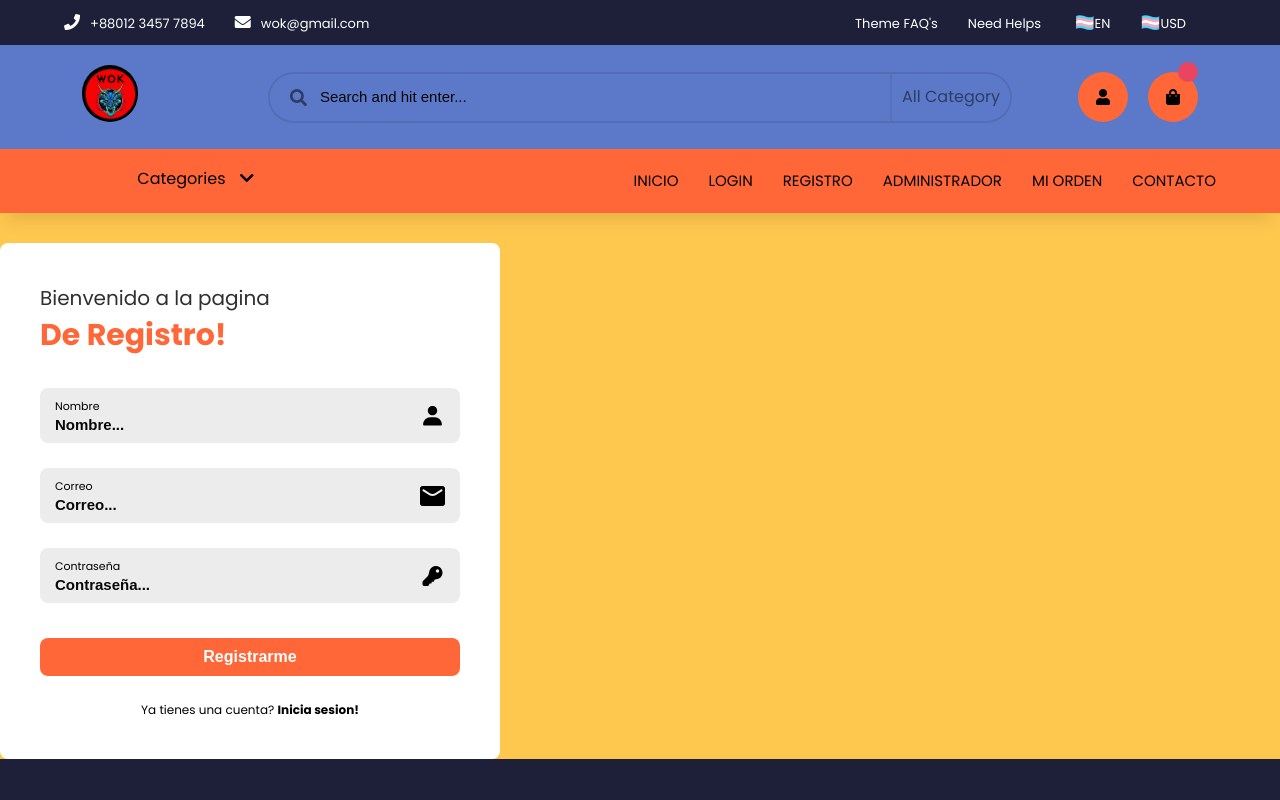
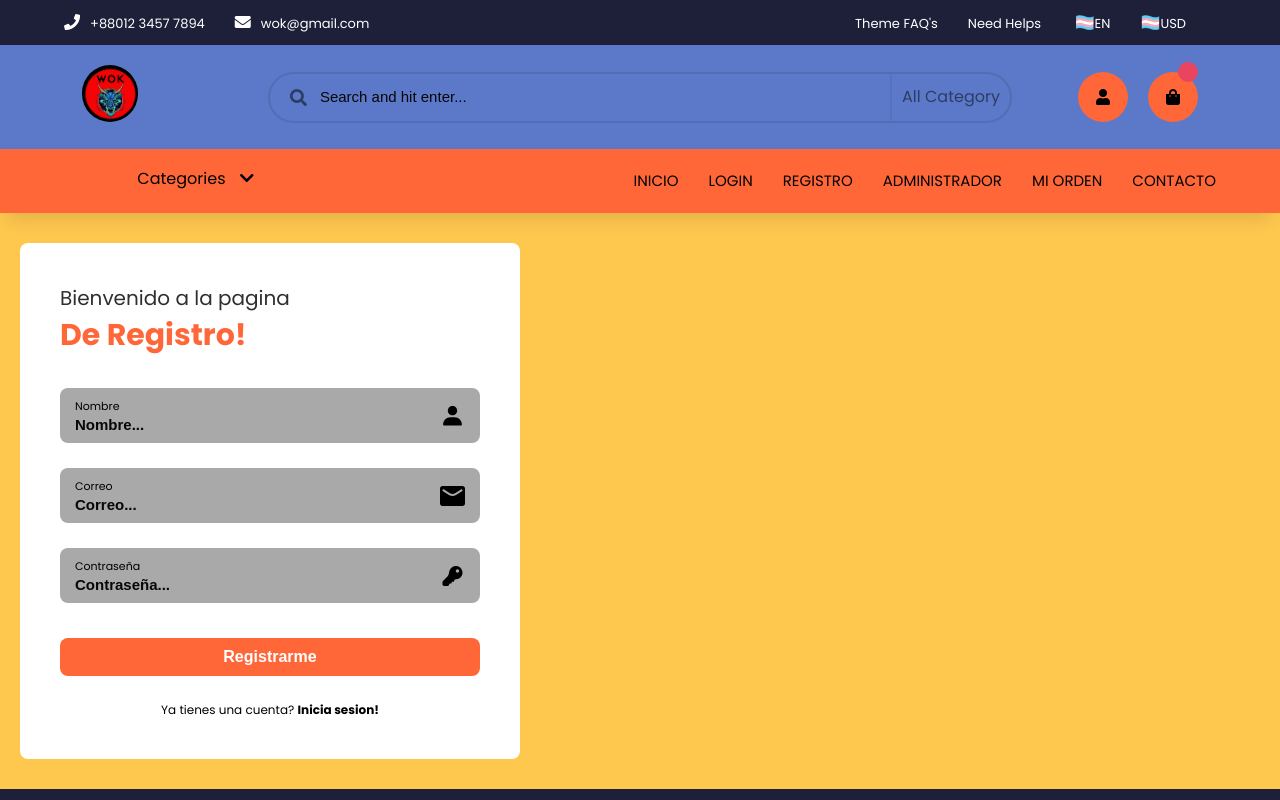
Before and after one commit to gerodimarco/THAICLUB, a React (Create React App) app: page /reg in a window 1280 px wide. Shown: the top 800 px of the page. Built offline with nearby package versions, Linux system fonts and the light colour scheme.

Commit message:
arreglando estilos

```diff
--- a/src/App.js
+++ b/src/App.js
@@ -1,7 +1,7 @@
 
 import { useState } from 'react';
 import './App.css';
-import { BrowserRouter as Router, Switch, Route  } from "react-router-dom";
+import { BrowserRouter as Router, Switch, Route } from "react-router-dom";
 
 import Header from './common/header/Header';
 import Pages from './pages/Pages';
@@ -89,6 +89,9 @@ function App() {
               addToCart = {addToCart} shopItems = {shopItems}/>
             </Route>
 
+
+
+
             <Route path="/cart" exact>
               <Cart CartItem ={CartItem} addToCart = {addToCart} decreaseQty = {decreaseQty}/>
             </Route>
--- a/src/components/login/styles.module.scss
+++ b/src/components/login/styles.module.scss
@@ -1,6 +1,8 @@
 .formContainer {
     background-color: white;
     margin-top: 30px;
+    margin-bottom: 30px;
+    margin-left: 20px;
     border-radius: 8px;
     min-width: 300px;
     width: 60%;
@@ -32,7 +34,7 @@
         display: flex;
         justify-content: space-between;
         align-items: center;
-        background-color: #e8f68f;
+        background-color: #A9A9A9;
         padding: 10px 15px;
         border-radius: 8px;
 
--- a/src/components/register/styles.module.scss
+++ b/src/components/register/styles.module.scss
@@ -1,6 +1,8 @@
 .formContainer {
     background-color: white;
     margin-top: 30px;
+    margin-bottom: 30px;
+    margin-left: 20px;
     border-radius: 8px;
     min-width: 300px;
     width: 60%;
@@ -32,7 +34,7 @@
         display: flex;
         justify-content: space-between;
         align-items: center;
-        background-color: #ececec;
+        background-color: #A9A9A9;
         padding: 10px 15px;
         border-radius: 8px;
 
```
Also changed, not shown: src/components/mainpage/Categories.jsx (+5 -3 lines).
